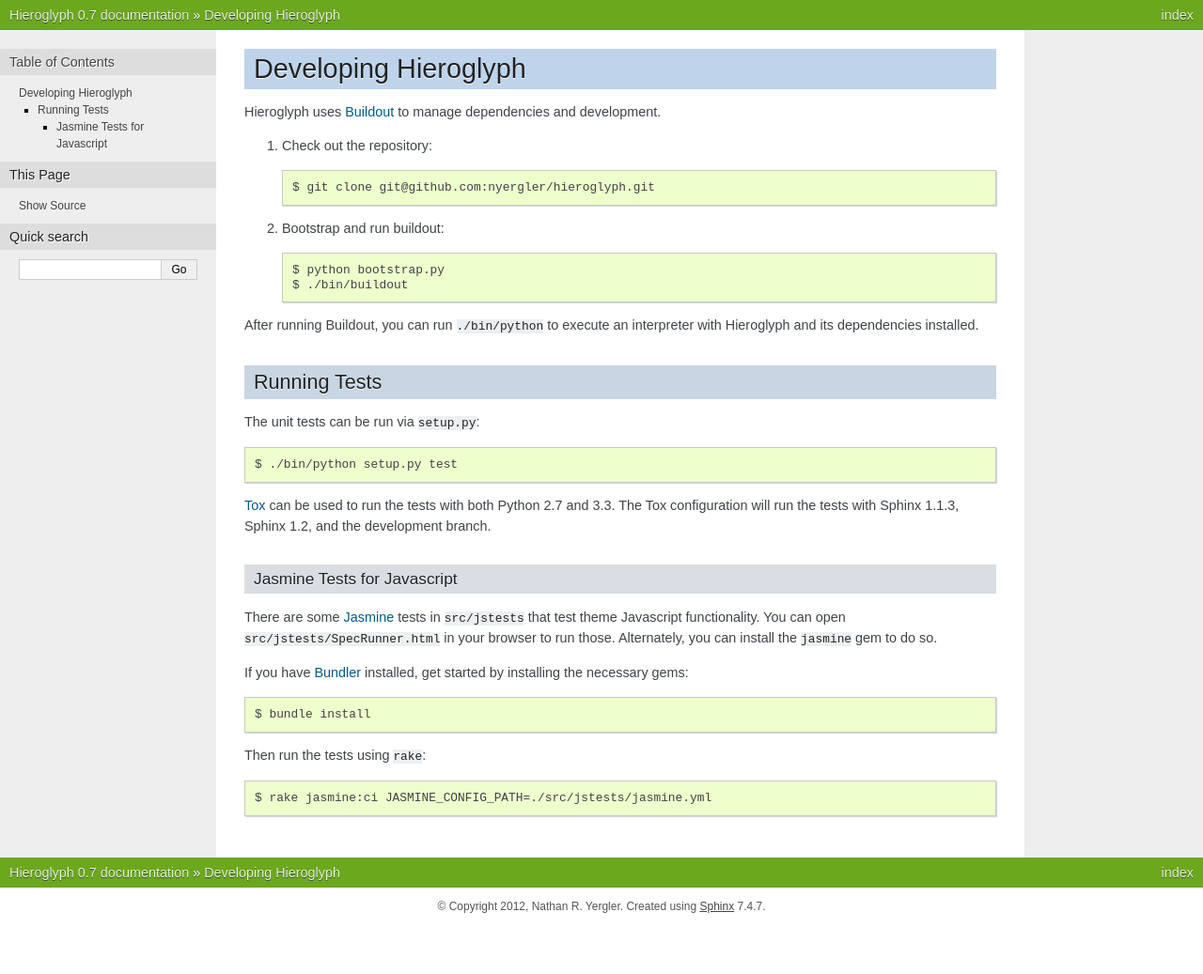
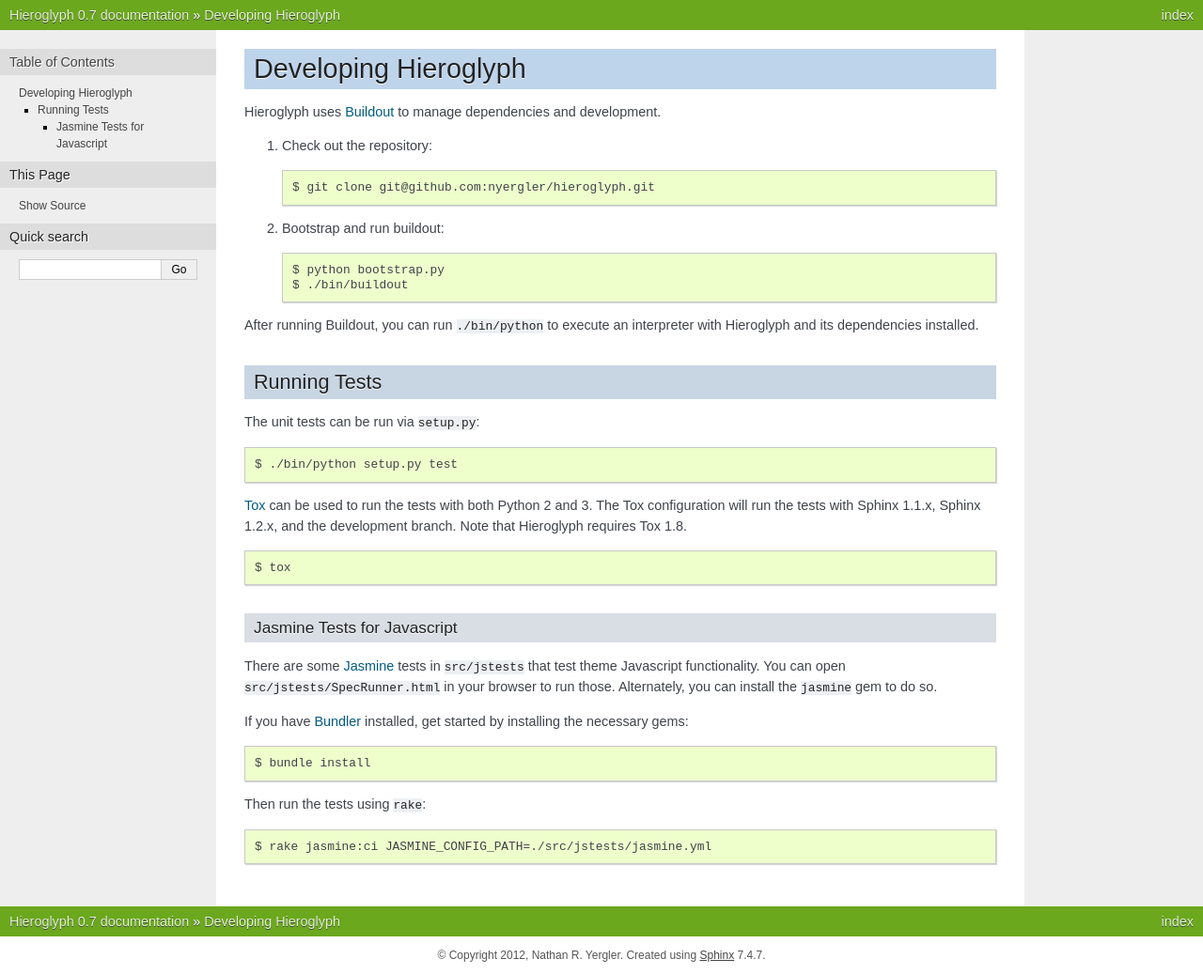
Before and after one commit to nyergler/hieroglyph, a Sphinx documentation site: the page built from docs/developing.rst, in a window 1280 px wide. Shown: the whole page at 94% size. Built offline with Sphinx 7.4.7, drawn with Linux system fonts in a browser that asks for light colours; before the commit the page ends 985 px from its top, so only the background shows below that.

Commit message:
Use Tox 1.8 generative environment syntax.

```diff
--- a/docs/developing.rst
+++ b/docs/developing.rst
@@ -23,9 +23,13 @@
 
   $ ./bin/python setup.py test
 
-Tox_ can be used to run the tests with both Python 2.7 and 3.3. The
-Tox configuration will run the tests with Sphinx 1.1.3, Sphinx 1.2,
-and the development branch.
+Tox_ can be used to run the tests with both Python 2 and 3. The Tox
+configuration will run the tests with Sphinx 1.1.x, Sphinx 1.2.x, and
+the development branch. Note that Hieroglyph requires Tox 1.8.
+
+::
+
+  $ tox
 
 Jasmine Tests for Javascript
 ----------------------------
```
Also changed, not shown: 1 other file.
